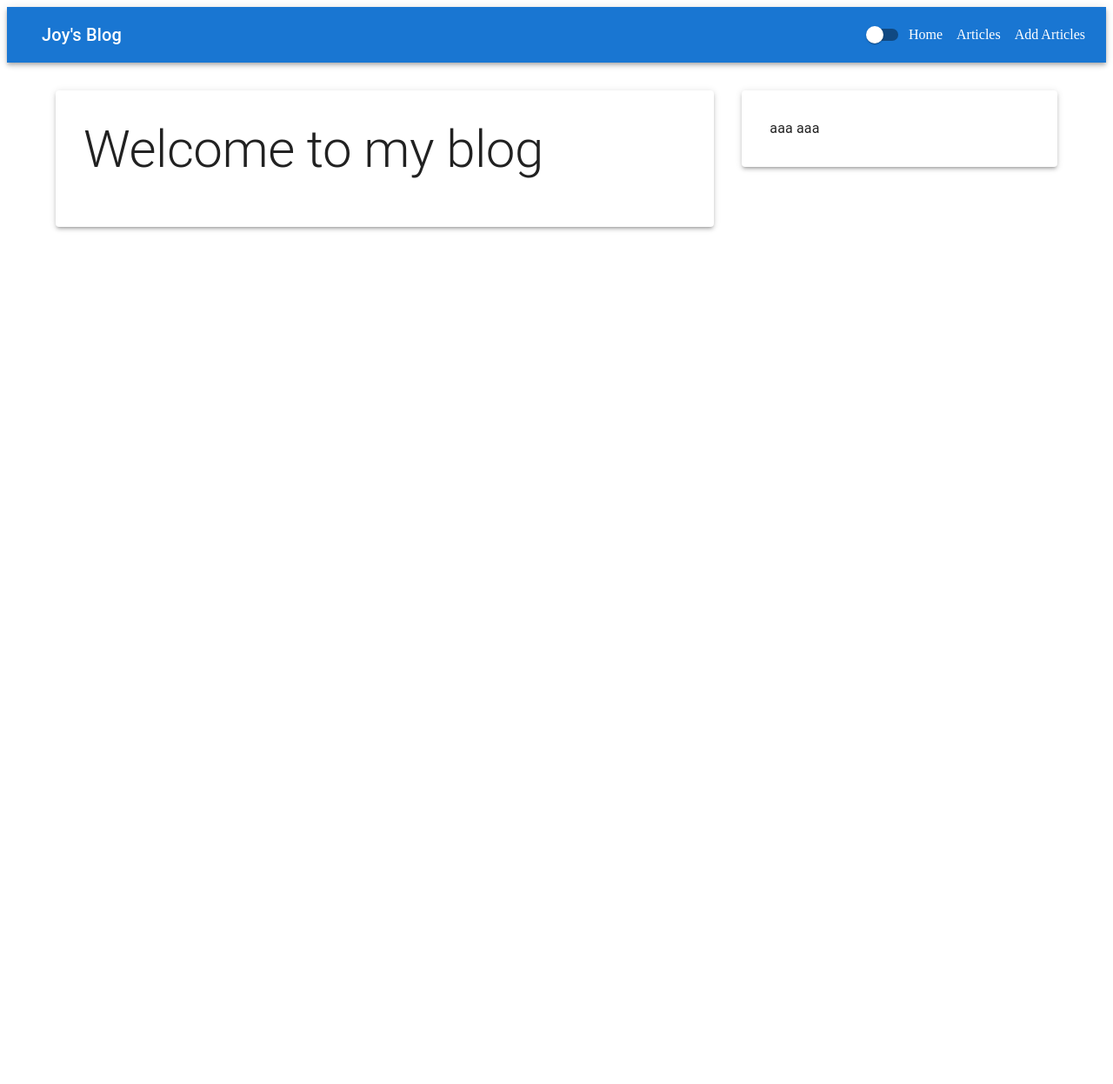
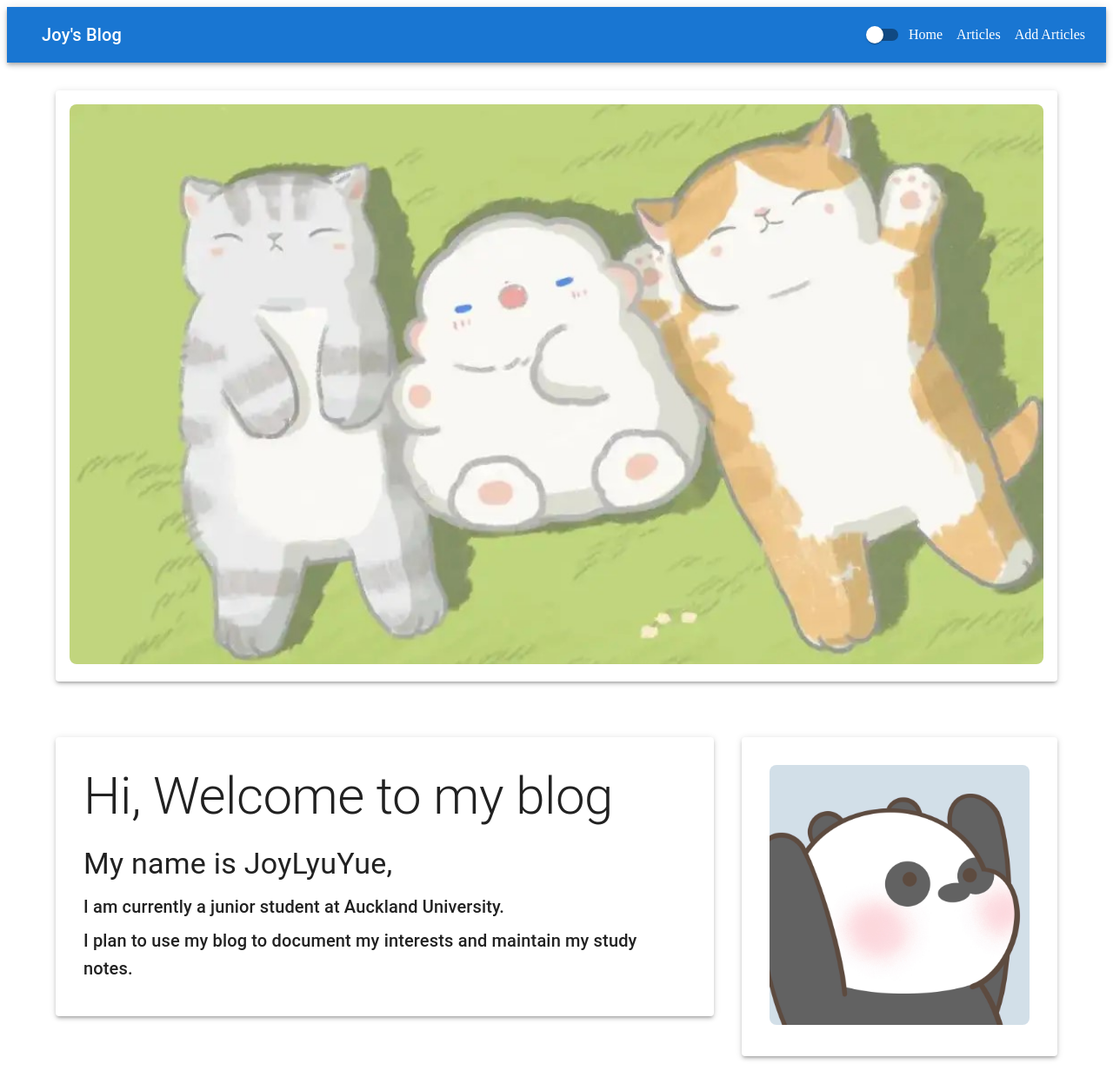
Before and after one commit to LyuYueJoy/MSA-Phase2-Blog, a React (Vite) app in the folder frontend/: page / in a window 1280 px wide. Shown: the whole page at 87% size. Before the commit the page ends 800 px from the top, so only its background shows below. Built offline with nearby package versions, Linux system fonts and the light colour scheme.

Commit message:
homepage

```diff
--- a/frontend/src/Components/home_page/home.tsx
+++ b/frontend/src/Components/home_page/home.tsx
@@ -1,28 +1,49 @@
-import React from 'react';
-import { Button, Container, Grid, Typography, Paper } from '@mui/material';
-
+import React from "react";
+import { Button, Container, Grid, Typography, Paper, Avatar } from "@mui/material";
 const Home: React.FC = () => {
   return (
     <Container maxWidth="lg" sx={{ my: 4 }}>
       <Grid container spacing={4}>
+        <Grid item xs={12}>
+          <Paper elevation={3} sx={{ p: 2, mb: 4 }}>
+            <img
+              src="wallpaper.jpg"
+              alt="wallpaper"
+              style={{ width: '100%', height: 'auto', borderRadius: '8px' }} // 适当的样式
+            />
+          </Paper>
+        </Grid>
         <Grid item xs={12} md={8}>
           <Paper elevation={3} sx={{ p: 4 }}>
             <Typography variant="h2" component="h1" gutterBottom>
-              Welcome to my blog
+              Hi, Welcome to my blog
             </Typography>
 
+            <Typography variant="h4" component="h2" gutterBottom>
+              My name is JoyLyuYue,
+            </Typography>
+
+            <Typography variant="h6" component="h2" gutterBottom>
+              I am currently a junior student at Auckland University.
+            </Typography>
+
+            <Typography variant="h6" component="h2" gutterBottom>
+              I plan to use my blog to document my interests and maintain my study notes.
+            </Typography>
           </Paper>
         </Grid>
         <Grid item xs={12} md={4}>
-          <Paper elevation={3} sx={{ p: 4 }}>
-            <Typography variant="body1">
-              aaa aaa
-            </Typography>
+        <Paper elevation={3} sx={{ p: 4 }}>
+            <img
+              src="avatar.jpg"
+              alt="avatar"
+              style={{ width: '100%', height: 'auto', borderRadius: '8px' }}
+            />
           </Paper>
         </Grid>
       </Grid>
     </Container>
   );
-}
+};
 
 export default Home;
```
Also changed, not shown: frontend/public/avatar.jpg (added), frontend/public/wallpaper.jpg (added).
